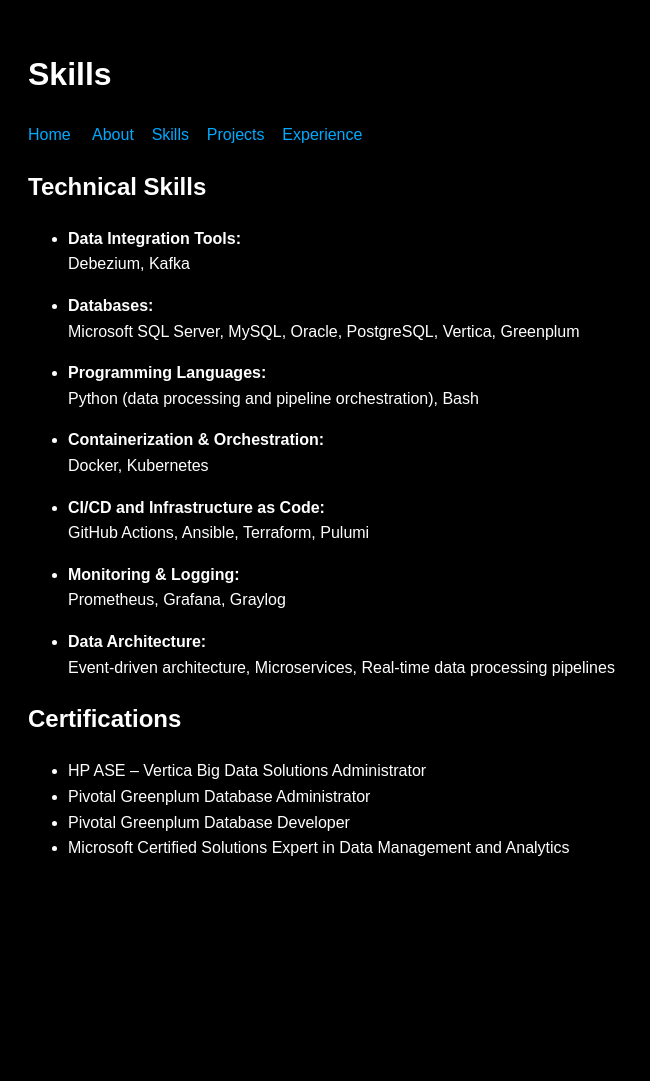
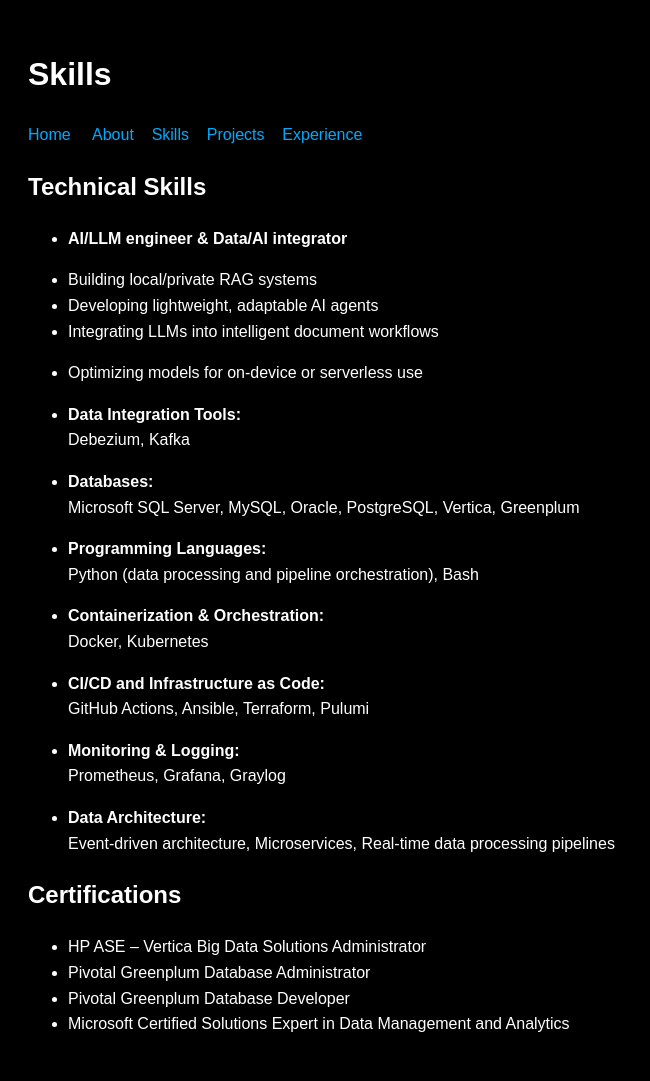
Before and after one commit to floyd011/datameshsync, a Jekyll site: the page built from skills.md, in a window 1280 px wide. Shown: the whole page, without its empty margins (0-650 px from the left). Built offline with Jekyll 4.4.1, drawn with Linux system fonts in a browser that asks for light colours; our own code applies the rules of GitHub Pages for plain Markdown files; before the commit the page ends 905 px from its top, so only the background shows below that.

Commit message:
Update skills.md

```diff
--- a/skills.md
+++ b/skills.md
@@ -3,6 +3,13 @@
 [Home](index.md) &nbsp; &nbsp; [About](about.md) &nbsp; &nbsp;[Skills](skills.md) &nbsp; &nbsp;[Projects](projects.md) &nbsp; &nbsp;[Experience](expirience.md)
 
 ## Technical Skills
+
+- **AI/LLM engineer & Data/AI integrator**
+
+- Building local/private RAG systems
+- Developing lightweight, adaptable AI agents
+- Integrating LLMs into intelligent document workflows
+- Optimizing models for on-device or serverless use
 
 - **Data Integration Tools:**
   Debezium, Kafka
```
